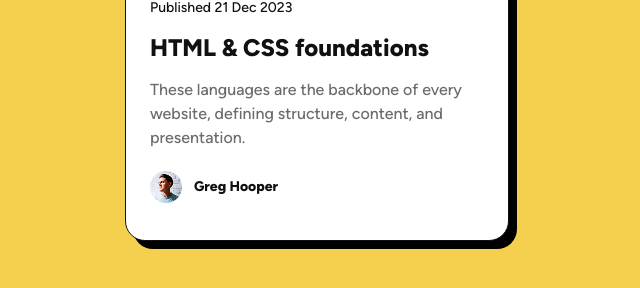
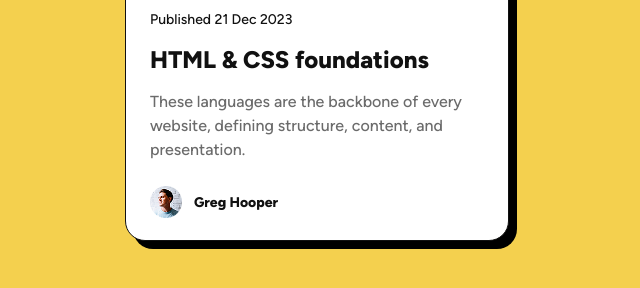
Before and after one commit to AugustMatt/PraticasFrontEnd, a plain HTML site: page blog-preview-card/index.html in a window 1280 px wide. Shown: the part 420-708 px from the top of the page, without its empty margins (323-963 px from the left). Drawn offline with Linux system fonts and the light colour scheme.

Commit message:
versao desktop atualizada

```diff
--- a/blog-preview-card/css/style.css
+++ b/blog-preview-card/css/style.css
@@ -50,10 +50,10 @@ body {
     padding: 24px;
     display: flex;
     flex-direction: column;
-    row-gap: 12px;
+    row-gap: 24px;
 }
 
-.content .card .card-header .card-logo {
+.content .card .card-header img {
     display: block;
     width: 100%;
     height: 200px;
@@ -112,10 +112,9 @@ body {
     color: #6B6B6B;
 }
 
-
-.content .card .card-footer .author {
+.content .card .card-footer {
+    margin: 0px;
     display: flex;
-    width: 100%;
     column-gap: 12px;
     align-items: center ;
 }
@@ -125,7 +124,8 @@ body {
     height: 32px;
 }
 
-.content .card .card-footer .author p {
+.content .card .card-footer p {
+    margin: 0px;
     font-family: 'Figtree', sans-serif;
     font-weight: 800;
     font-size: 1.4rem;
--- a/blog-preview-card/index.html
+++ b/blog-preview-card/index.html
@@ -10,7 +10,7 @@
         <section class="content">
             <div class="card">
                 <div class="card-header">
-                    <img class="card-logo" src="./img/Blog-Image.png" alt="blog logo image">
+                    <img src="./img/Blog-Image.png" alt="blog logo image">
                 </div>
                 <div class="card-body">
                     <div class="category">
@@ -21,10 +21,8 @@
                     <p class="description">These languages are the backbone of every website, defining structure, content, and presentation.</p>
                 </div>
                 <div class="card-footer">
-                    <div class="author">
-                        <img src="./img/userpic.png" alt="author picture">
-                        <p class="author-name">Greg Hooper</p>
-                    </div>
+                    <img src="./img/userpic.png" alt="author picture">
+                    <p class="author-name">Greg Hooper</p>
                 </div>
             </div>
         </section>
```
